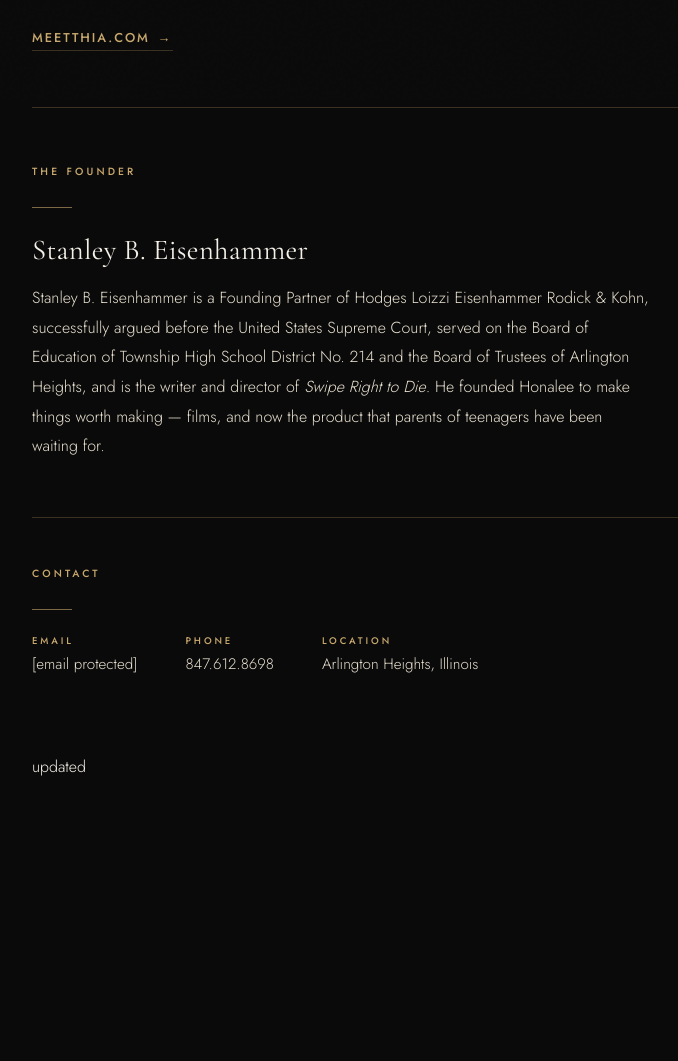
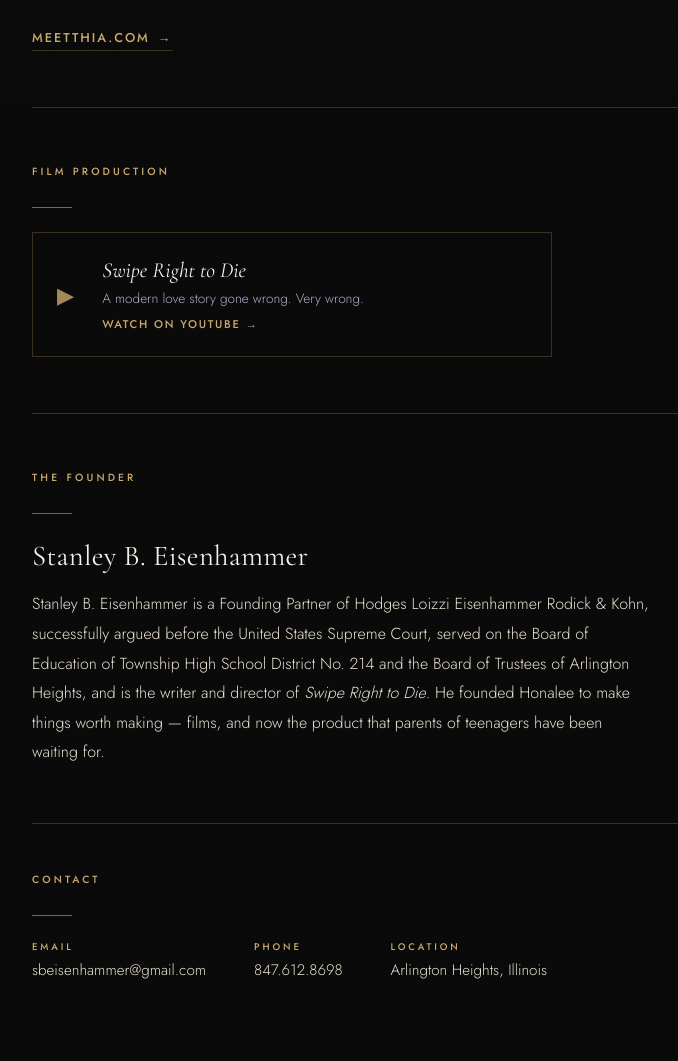
Before and after one commit to seisenhammer/Honalee, a website: page index.html in a window 1280 px wide. Shown: the part 700-1761 px from the top of the page, without its empty margins (250-928 px from the left). Before the commit the page ends 1478 px from the top, so only its background shows below. Drawn offline with nearby package versions, Linux system fonts and the light colour scheme.

Commit message:
Add film section

```diff
--- a/index.html
+++ b/index.html
@@ -16,7 +16,7 @@
       --cream: #e8e0d0;
       --gold: #c9a96e;
       --gold-soft: #b8956a;
-      --muted: #7a7060;
+      --muted: #b0accc;
       --rule: rgba(201, 169, 110, 0.25);
     }
 
@@ -169,11 +169,71 @@
       transform: translateX(4px);
     }
 
+    /* ── FILMS ── */
+    .films {
+      padding: 3.5rem 0;
+      border-bottom: 1px solid var(--rule);
+      animation: fadeUp 1s ease 0.45s both;
+    }
+
+    .film-card {
+      display: flex;
+      align-items: center;
+      gap: 1.75rem;
+      text-decoration: none;
+      padding: 1.5rem;
+      border: 1px solid var(--rule);
+      transition: border-color 0.3s, background 0.3s;
+      max-width: 520px;
+    }
+
+    .film-card:hover {
+      border-color: var(--gold);
+      background: rgba(201, 169, 110, 0.04);
+    }
+
+    .film-play {
+      font-size: 1.4rem;
+      color: var(--gold);
+      opacity: 0.8;
+      flex-shrink: 0;
+      transition: opacity 0.2s, transform 0.2s;
+    }
+
+    .film-card:hover .film-play {
+      opacity: 1;
+      transform: scale(1.15);
+    }
+
+    .film-title {
+      font-family: 'Cormorant Garamond', serif;
+      font-size: 1.35rem;
+      font-weight: 400;
+      font-style: italic;
+      color: var(--warm-white);
+      margin-bottom: 0.3rem;
+    }
+
+    .film-description {
+      font-size: 0.85rem;
+      color: var(--muted);
+      line-height: 1.5;
+      margin-bottom: 0.5rem;
+    }
+
+    .film-watch {
+      font-size: 0.7rem;
+      font-weight: 500;
+      letter-spacing: 0.15em;
+      text-transform: uppercase;
+      color: var(--gold);
+    }
+
     /* ── FOUNDER ── */
     .founder {
       padding: 3.5rem 0;
       border-bottom: 1px solid var(--rule);
-      animation: fadeUp 1s ease 0.45s both;
+      animation: fadeUp 1s ease 0.6s both;
     }
 
     .founder-name {
@@ -293,6 +353,19 @@
       <a href="https://meetthia.com" class="project-link" target="_blank">meetthia.com</a>
     </section>
 
+    <section class="films">
+      <div class="section-label">Film Production</div>
+      <div class="gold-rule"></div>
+      <a href="https://youtu.be/cRaZQD37Opc" target="_blank" class="film-card">
+        <div class="film-play">▶</div>
+        <div class="film-info">
+          <div class="film-title">Swipe Right to Die</div>
+          <div class="film-description">A modern love story gone wrong. Very wrong.</div>
+          <div class="film-watch">Watch on YouTube →</div>
+        </div>
+      </a>
+    </section>
+
     <section class="founder">
       <div class="section-label">The Founder</div>
       <div class="gold-rule"></div>
@@ -306,7 +379,7 @@
       <div class="contact-grid">
         <div class="contact-item">
           <span class="contact-label">Email</span>
-          <a href="/cdn-cgi/l/email-protection#c5b6a7a0acb6a0abada4a8a8a0b785a2a8a4aca9eba6aaa8" class="contact-value"><span class="__cf_email__" data-cfemail="443726212d37212a2c2529292136042329252d286a272b29">[email&#160;protected]</span></a>
+          <span class="contact-value">sbeisenhammer&#64;gmail.com</span>
         </div>
         <div class="contact-item">
           <span class="contact-label">Phone</span>
@@ -317,4 +390,4 @@
           <span class="contact-value">Arlington Heights, Illinois</span>
         </div>
       </div>
-    </section>updated
+    </section>
```
